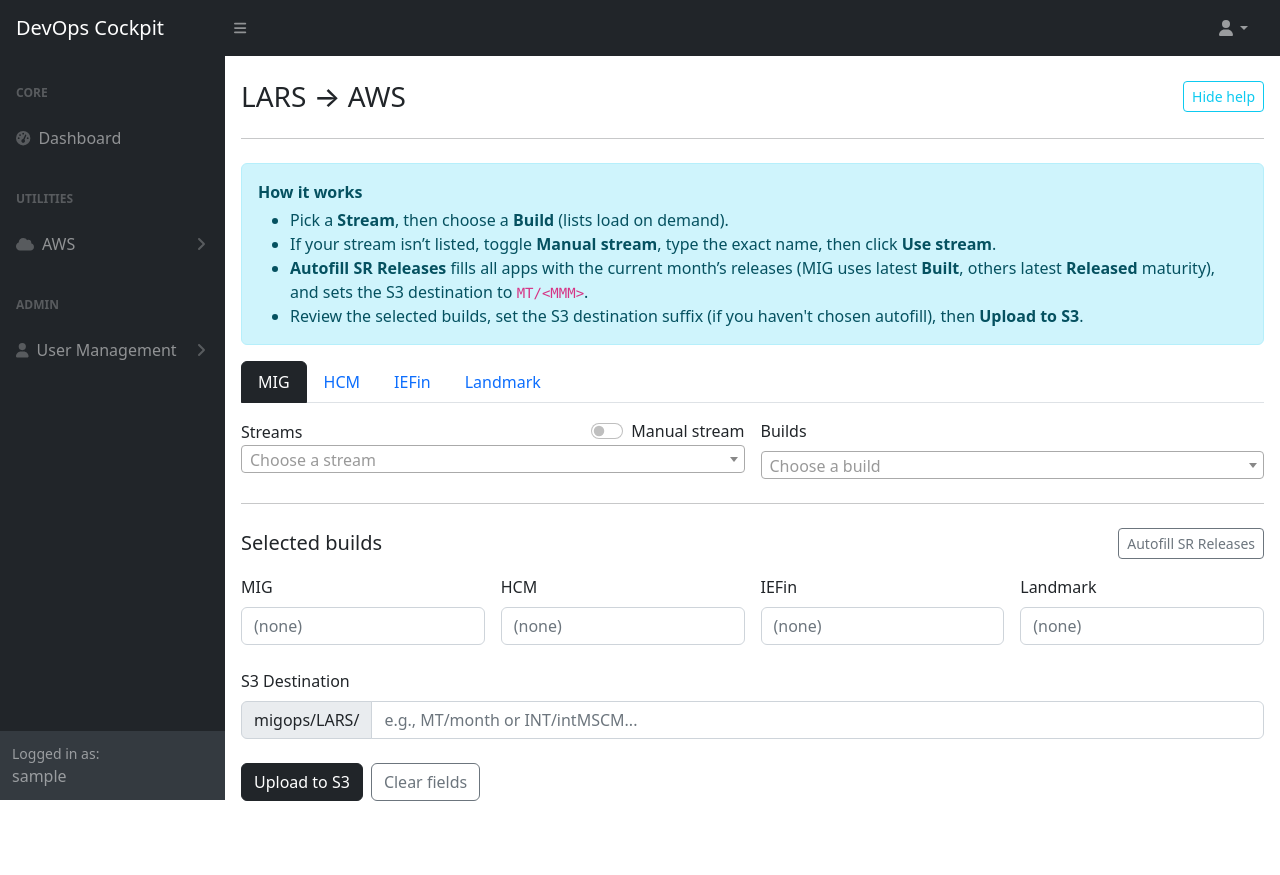
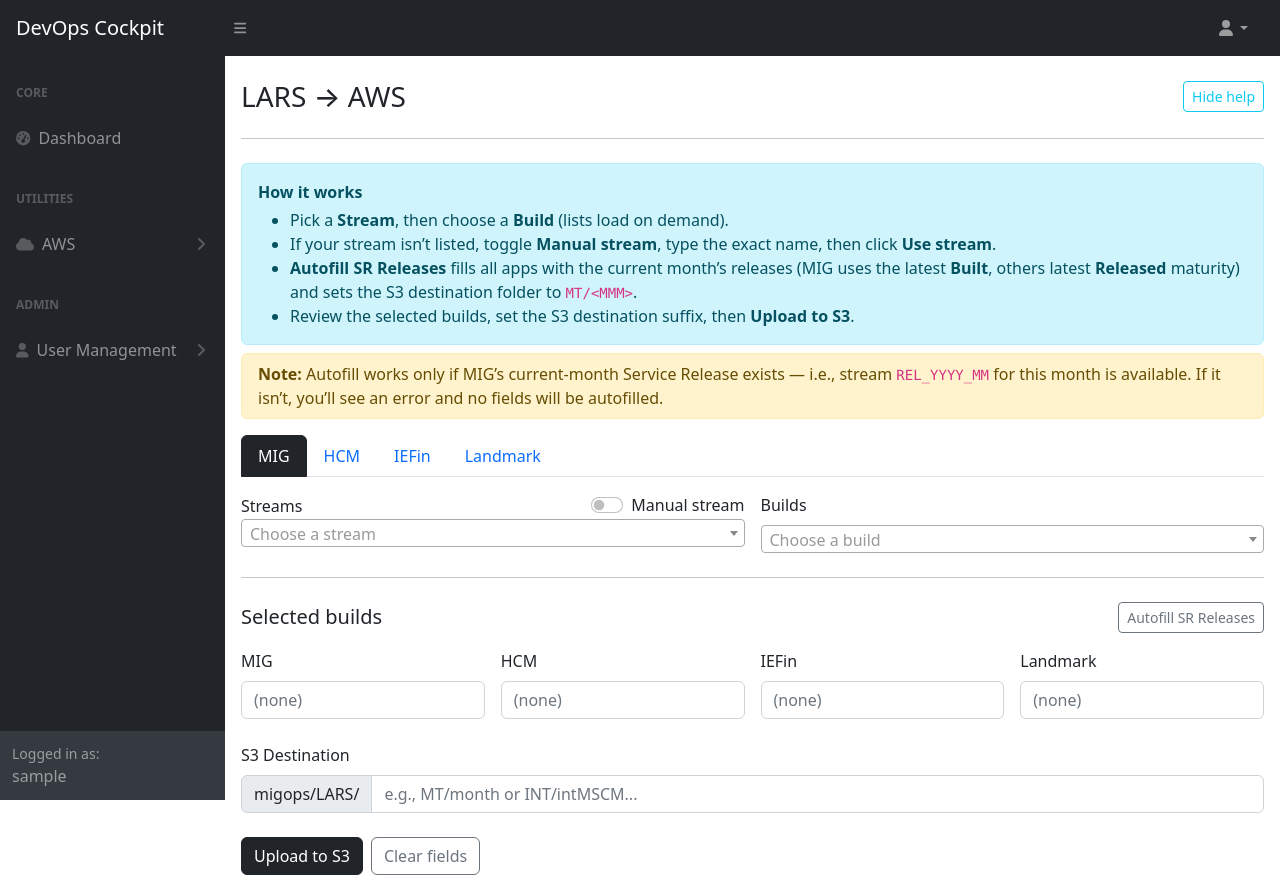
Before and after one commit to julianamindev/flaskv2, a Flask app: page /lars2aws in a window 1280 px wide, after a click on "How it works". Before the commit the page ends 801 px from the top, so only its background shows below. Run offline with Flask 3, Linux system fonts and the light colour scheme; a user stored in the database is signed in; tables that the repository leaves empty hold one stand-in row (values such as "Sample post"); parts of the project's set-up code (start-up, migrations or seed data) failed here and were passed over; some libraries are stand-ins or nearby versions.

Commit message:
WIP - added warning note

```diff
--- a/flaskv2/templates/lars2aws.html
+++ b/flaskv2/templates/lars2aws.html
@@ -34,14 +34,19 @@
 
   {# Collapsible help (hidden by default) #}
   <div class="collapse" id="howitworks">
-    <div class="alert alert-info mb-3">
+    <div class="alert alert-info mb-2">
       <div class="fw-semibold mb-1">How it works</div>
       <ul class="mb-0">
         <li>Pick a <b>Stream</b>, then choose a <b>Build</b> (lists load on demand).</li>
         <li>If your stream isn’t listed, toggle <b>Manual stream</b>, type the exact name, then click <b>Use stream</b>.</li>
-        <li><b>Autofill SR Releases</b> fills all apps with the current month’s releases (MIG uses latest <b>Built</b>, others latest <b>Released</b> maturity), and sets the S3 destination to <code>MT/&lt;MMM&gt;</code>.</li>
-        <li>Review the selected builds, set the S3 destination suffix (if you haven't chosen autofill), then <b>Upload to S3</b>.</li>
+        <li><b>Autofill SR Releases</b> fills all apps with the current month’s releases (MIG uses the latest <b>Built</b>, others latest <b>Released</b> maturity) and sets the S3 destination folder to <code>MT/&lt;MMM&gt;</code>.</li>
+        <li>Review the selected builds, set the S3 destination suffix, then <b>Upload to S3</b>.</li>
       </ul>
+    </div>
+
+    <div class="alert alert-warning mb-3 py-2">
+      <strong>Note:</strong> Autofill works only if MIG’s current-month Service Release exists —
+      i.e., stream <code>REL_YYYY_MM</code> for this month is available. If it isn’t, you’ll see an error and no fields will be autofilled.
     </div>
   </div>
 
```
